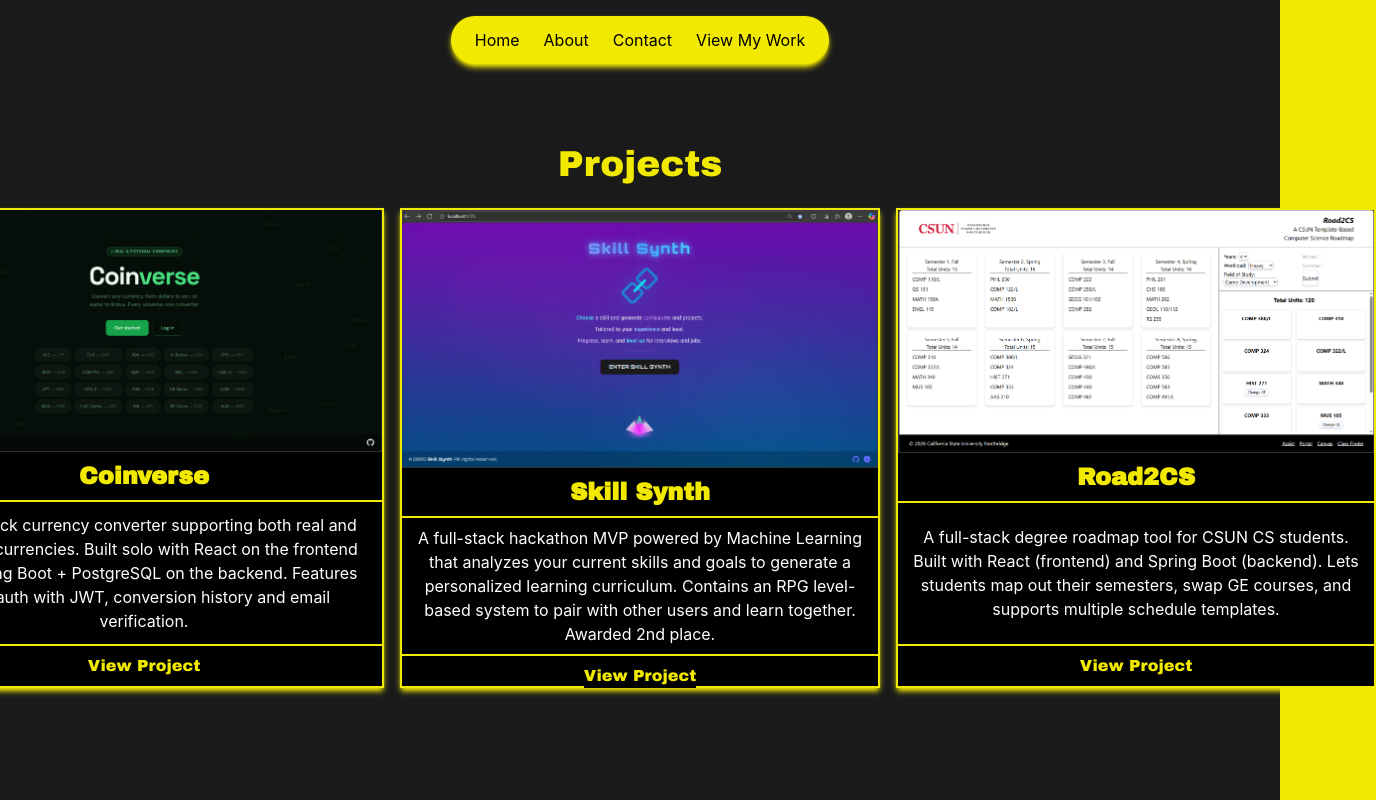
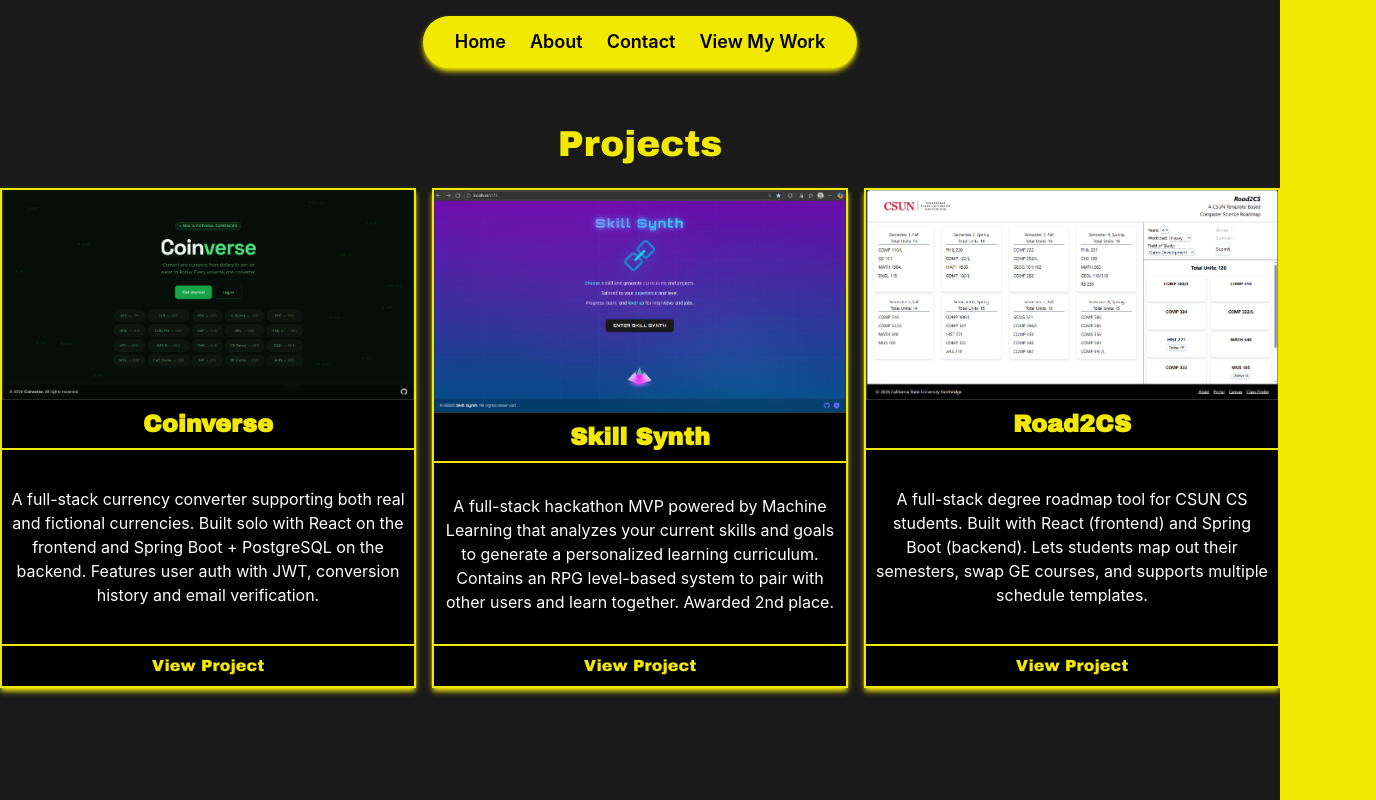
Before and after one commit to AlexRz101/Personal-Portfolio, a React (Vite) app in the folder Portfolio/: page /view-my-work in a window 1280 px wide. Shown: the whole page, 1376 px wide, since content can reach past the window. Built offline with nearby package versions, Linux system fonts and the light colour scheme.

Commit message:
Adding reponsiveness

```diff
--- a/Portfolio/src/App.tsx
+++ b/Portfolio/src/App.tsx
@@ -1,5 +1,5 @@
 import { BrowserRouter, Routes, Route } from 'react-router-dom'
-import './App.css'
+import './styles/App.css'
 import Home from './pages/Home.tsx'
 import About from './pages/About.tsx'
 import Contact from './pages/Contact.tsx'
--- a/Portfolio/src/components/ImageCard.tsx
+++ b/Portfolio/src/components/ImageCard.tsx
@@ -27,10 +27,15 @@
 }: ImageCardProps) {
 
     return (
-        <div className={`w-120 h-120 shadow-md ${shadowColor} ${outerBorderColor} p-0.5`}>
+        <div className={`responsive-card min-h-[500px] shadow-md ${shadowColor} ${outerBorderColor} p-0.5`}>
+
             <div className={`flex flex-col items-center gap-2 h-full ${cardColor}`}>
 
-                <img src={image} alt="Project" className="text-center" />
+                <img
+                    src={image}
+                    alt="Project"
+                    className="w-full"
+                />
 
                 <h2 className={`text w-full text-2xl font-bold bg-black ${textColor1} border-b-2 ${innerBorderColor} pb-2 text-center`}>
                     {projectName}
--- a/Portfolio/src/components/Navbar.tsx
+++ b/Portfolio/src/components/Navbar.tsx
@@ -2,8 +2,8 @@
 
 function Navbar({ navBarColor, textColor, shadowColor }: { navBarColor: string, textColor: string, shadowColor: string }) {
     return (
-        <nav className={`${navBarColor} ${textColor} ${shadowColor} w-fit rounded-full shadow-md `}>
-            <ul className="flex items-center gap-6 px-6 py-3">
+        <nav className={`${navBarColor} ${textColor} ${shadowColor} w-fit rounded-full shadow-md responsive-navbar`}>
+            <ul className="flex items-center gap-6 px-8 py-3 text-lg font-semibold">
                 <li><Link to="/">Home</Link></li>
                 <li><Link to="/about">About</Link></li>
                 <li><Link to="/contact">Contact</Link></li>
--- a/Portfolio/src/index.css
+++ b/Portfolio/src/index.css
@@ -21,3 +21,23 @@
 .text {
   font-family: "Cyberpunk-readable";
 }
+
+.responsive-navbar {
+    /* Original size — untouched */
+}
+
+@media (min-width: 1536px) {
+    .responsive-navbar ul {
+        gap: 2rem;
+        padding: 1rem 2.5rem;
+        font-size: 1.25rem;
+    }
+}
+
+@media (min-width: 1920px) {
+    .responsive-navbar ul {
+        gap: 2.5rem;
+        padding: 1.25rem 3rem;
+        font-size: 2.5rem;
+    }
+}
--- a/Portfolio/src/pages/Home.tsx
+++ b/Portfolio/src/pages/Home.tsx
@@ -1,8 +1,8 @@
 import firstImage from '../assets/craiyon_133348_image.png'
 import secondImage from '../assets/craiyon_133437_image.png'
 import { Link } from 'react-router-dom'
-import '../Home.css'
-import '../App.css'
+import '../styles/Home.css'
+import '../styles/App.css'
 
 function Home() {
   return (
--- a/Portfolio/src/pages/Projects.tsx
+++ b/Portfolio/src/pages/Projects.tsx
@@ -3,6 +3,8 @@
 import coinverseImage from "../assets/Screenshot 2026-09-04 105655.png";
 import road2csImage from "../assets/Screenshot 2026-09-04 110637.png";
 import skillSynthImage from "../assets/Screenshot 2025-10-18 121207.png";
+import '../styles/App.css';
+import '../styles/Projects.css';
 
 function Projects() {
     return (
@@ -18,7 +20,7 @@
             </div>
 
             {/* Main Card Content */}
-            <div className="flex flex-col justify-center items-center mt-16 gap-6">
+            <div className="flex flex-col justify-center items-center mt-10 gap-6">
 
                 <h1 className="text text-4xl text-[#f2e900]"> Projects </h1>
 
--- /dev/null
+++ b/Portfolio/src/styles/ImageCard.css
@@ -0,0 +1,21 @@
+/* Default size — leave your current design alone */
+.responsive-card {
+    width: 100%;
+    min-height: 500px;
+}
+
+/* 1920px+ */
+@media (min-width: 1920px) {
+    .responsive-card {
+        width: 200px;
+        min-height: 500px;
+    }
+}
+
+/* 2560px+ */
+@media (min-width: 2560px) {
+    .responsive-card {
+        width: 700px;
+        min-height: 500px;
+    }
+}
--- /dev/null
+++ b/Portfolio/src/styles/Projects.css
@@ -0,0 +1,83 @@
+/* Large desktop */
+@media (min-width: 1536px) {
+    h1 {
+        font-size: 4.5rem;
+    }
+
+    h2 {
+        font-size: 3rem;
+    }
+
+    p {
+        font-size: 1.5rem;
+    }
+
+    a {
+        font-size: 1.5rem;
+    }
+}
+
+/* 1920px+ */
+@media (min-width: 1920px) {
+    h1 {
+        font-size: 4rem;
+    }
+
+    h2 {
+        font-size: 3.25rem;
+    }
+
+    p {
+        font-size: 1.75rem;
+    }
+
+    a {
+        font-size: 1.75rem;
+    }
+}
+
+/* 2560px+ */
+@media (min-width: 2560px) {
+    h1 {
+        gap: 2rem;
+        padding: 1rem 2.5rem;
+        font-size: 6rem;
+    }
+
+    h2 {
+        gap: 2.5rem;
+        padding: 1.25rem 3rem;
+        font-size: 4rem;
+    }
+
+    p {
+        gap: 0.5rem;
+        padding: 1.25rem 3rem;
+        font-size: 2rem;
+    }
+
+    a {
+        gap: 2.5rem;
+        padding: 1.25rem 3rem;
+        font-size: 2rem;
+    }
+}
+
+.responsive-card {
+    width: 100%;
+    min-height: 500px;
+}
+
+/* 1920px+ */
+@media (min-width: 1920px) {
+    .responsive-card {
+        width: 550px;
+    }
+}
+
+/* 2560px+ */
+@media (min-width: 2560px) {
+    .responsive-card {
+        width: 650px;
+    }
+}
```
Also changed, not shown: Portfolio/src/styles/About.css (added), Portfolio/src/styles/App.css (renamed from Portfolio/src/App.css), Portfolio/src/styles/Contact.css (added), Portfolio/src/styles/Home.css (line endings or trailing spaces).
